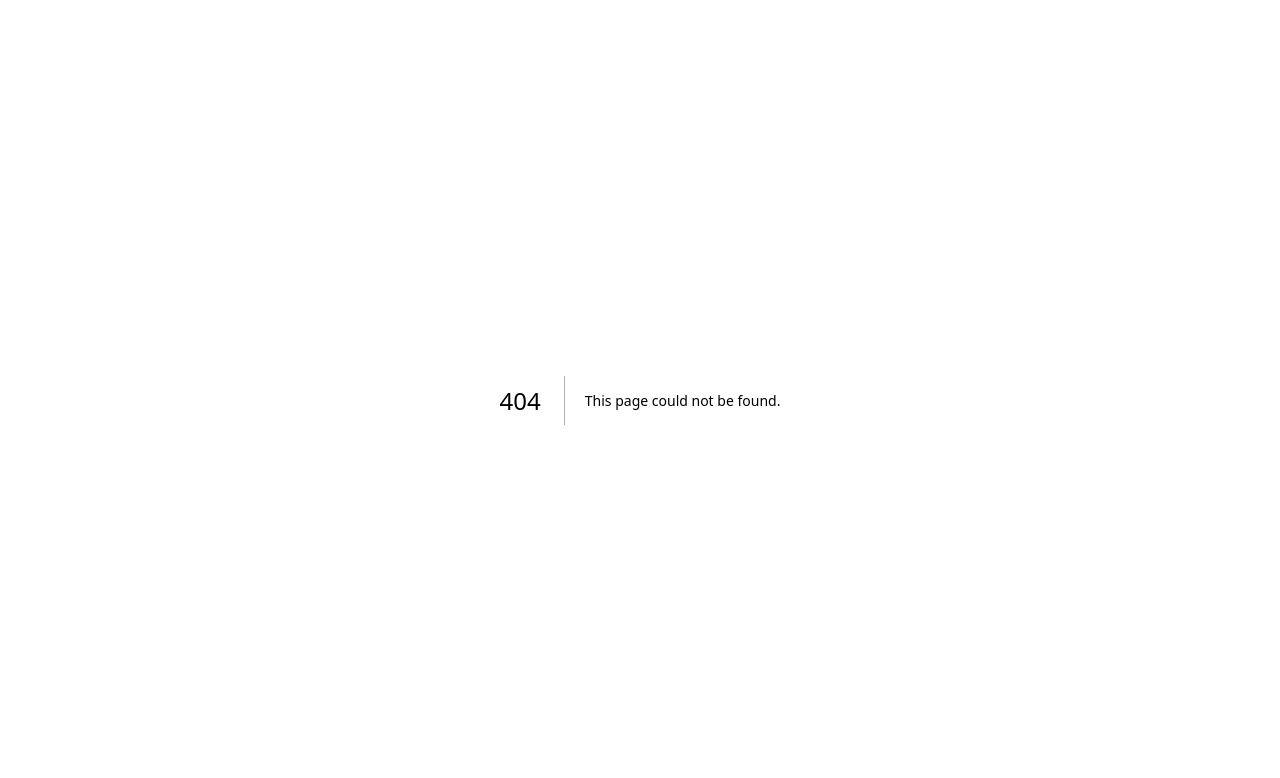
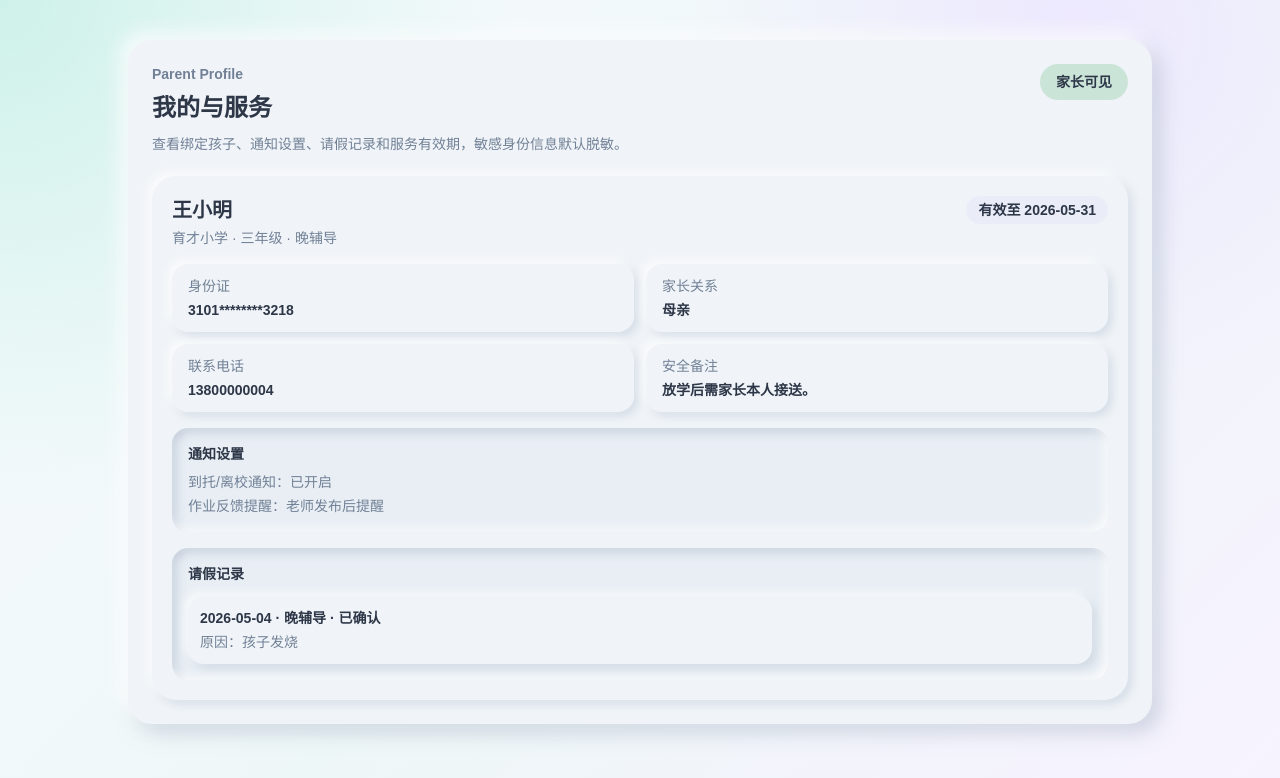
Before and after one commit to yyshi127/After_Class, a Next.js app: page /parent/profile in a window 1280 px wide. Before the commit this address had no page. Shown: the top 778 px of the page. Built offline with nearby package versions, Linux system fonts and the light colour scheme.

Commit message:
feat(ui): add parent profile service page

```diff
--- /dev/null
+++ b/app/parent/profile/page.tsx
@@ -0,0 +1,71 @@
+import { getGuardianVisibleServiceValidity } from '@/domain/billing/service-validity';
+import { getParentProfileStudents } from '@/domain/parent/profile';
+import { ParentProfileServicePage } from '@/components/parent/parent-profile-service-page';
+import { DEMO_SEED } from '@/prisma/seed-data';
+
+const demoGuardian = DEMO_SEED.users.find((user) => user.role === 'GUARDIAN');
+const demoStudent = DEMO_SEED.students[0];
+
+const guardianActor = demoGuardian
+  ? {
+      id: demoGuardian.id,
+      role: demoGuardian.role,
+      guardianStudentIds: DEMO_SEED.guardianStudents
+        .filter((binding) => binding.guardianUserId === demoGuardian.id)
+        .map((binding) => binding.studentId),
+    }
+  : null;
+
+const serviceValidities = guardianActor && demoStudent
+  ? getGuardianVisibleServiceValidity({
+      guardian: guardianActor,
+      records: [
+        {
+          id: 'billing-wang-demo-202605',
+          campusId: demoStudent.campusId,
+          studentId: demoStudent.id,
+          studentName: demoStudent.name,
+          serviceType: demoStudent.serviceType,
+          billingCycle: 'MONTHLY',
+          periodStart: new Date('2026-05-01T00:00:00.000Z'),
+          periodEnd: new Date('2026-05-31T23:59:59.000Z'),
+          amountDue: 1800,
+          amountPaid: 1800,
+          balanceAmount: 0,
+          debtAmount: 0,
+          validUntil: new Date('2026-05-31T23:59:59.000Z'),
+        },
+      ],
+    })
+  : [];
+
+const profiles = guardianActor
+  ? getParentProfileStudents({
+      guardian: guardianActor,
+      students: DEMO_SEED.students,
+      guardianBindings: DEMO_SEED.guardianStudents,
+      serviceValidities,
+      leaveRecords: demoStudent
+        ? [
+            {
+              id: 'leave-wang-20260504',
+              studentId: demoStudent.id,
+              leaveDate: '2026-05-04',
+              serviceType: demoStudent.serviceType,
+              reason: '孩子发烧',
+              status: '已确认',
+            },
+          ]
+        : [],
+    })
+  : [];
+
+export default function ParentProfilePage() {
+  return (
+    <main aria-label="家长我的服务页" className="min-h-screen overflow-x-hidden px-4 py-6 text-text sm:px-6 sm:py-10">
+      <div className="mx-auto grid max-w-5xl gap-6">
+        <ParentProfileServicePage profiles={profiles} />
+      </div>
+    </main>
+  );
+}
--- /dev/null
+++ b/components/parent/parent-profile-service-page.tsx
@@ -0,0 +1,76 @@
+import type { ParentProfileStudent } from '@/domain/parent/profile';
+
+export function ParentProfileServicePage({ profiles }: { profiles: readonly ParentProfileStudent[] }) {
+  return (
+    <section aria-label="家长我的服务" className="rounded-neu bg-surface p-5 shadow-neu sm:p-6">
+      <div className="flex flex-wrap items-start justify-between gap-3">
+        <div>
+          <p className="text-sm font-semibold text-muted">Parent Profile</p>
+          <h1 className="mt-2 font-heading text-2xl font-bold">我的与服务</h1>
+          <p className="mt-2 text-sm leading-6 text-muted">查看绑定孩子、通知设置、请假记录和服务有效期，敏感身份信息默认脱敏。</p>
+        </div>
+        <span className="rounded-full bg-mint/50 px-4 py-2 text-sm font-semibold">家长可见</span>
+      </div>
+
+      {profiles.length === 0 ? (
+        <p className="mt-5 rounded-2xl bg-background p-4 text-sm text-muted shadow-neu-sm">暂无绑定孩子信息。</p>
+      ) : (
+        <div className="mt-5 grid gap-4">
+          {profiles.map((profile) => (
+            <article key={profile.id} className="overflow-hidden rounded-3xl bg-background p-4 shadow-neu-sm sm:p-5">
+              <div className="flex flex-wrap items-start justify-between gap-3">
+                <div>
+                  <h2 className="font-heading text-xl font-bold">{profile.name}</h2>
+                  <p className="mt-1 text-sm text-muted">
+                    {profile.school} · {profile.grade} · {profile.serviceType}
+                  </p>
+                </div>
+                <span className="rounded-full bg-lavender/50 px-3 py-1 text-sm font-semibold">{profile.serviceValidityLabel}</span>
+              </div>
+
+              <div aria-label={`${profile.name}孩子信息`} className="mt-4 grid gap-3 md:grid-cols-2" role="region">
+                <InfoLine label="身份证" value={profile.identityNumberMasked} />
+                <InfoLine label="家长关系" value={profile.relationship} />
+                <InfoLine label="联系电话" value={profile.guardianPhone} />
+                <InfoLine label="安全备注" value={profile.safetyNote} />
+              </div>
+
+              <div aria-label={`${profile.name}通知设置`} className="mt-4 rounded-2xl bg-surfaceAlt p-4 shadow-neu-inset" role="region">
+                <p className="text-sm font-bold">通知设置</p>
+                <p className="mt-2 text-sm text-muted">到托/离校通知：{profile.notifyEnabled ? '已开启' : '已关闭'}</p>
+                <p className="mt-1 text-sm text-muted">作业反馈提醒：老师发布后提醒</p>
+              </div>
+
+              <div aria-label={`${profile.name}请假记录`} className="mt-4 rounded-2xl bg-surfaceAlt p-4 shadow-neu-inset" role="region">
+                <p className="text-sm font-bold">请假记录</p>
+                {profile.leaveRecords.length === 0 ? (
+                  <p className="mt-2 text-sm text-muted">暂无请假记录。</p>
+                ) : (
+                  <div className="mt-3 grid gap-3">
+                    {profile.leaveRecords.map((record) => (
+                      <div key={record.id} className="rounded-2xl bg-background p-3 text-sm shadow-neu-sm">
+                        <p className="font-semibold">
+                          {record.leaveDate} · {record.serviceType} · {record.status}
+                        </p>
+                        <p className="mt-1 text-muted">原因：{record.reason}</p>
+                      </div>
+                    ))}
+                  </div>
+                )}
+              </div>
+            </article>
+          ))}
+        </div>
+      )}
+    </section>
+  );
+}
+
+function InfoLine({ label, value }: { label: string; value: string }) {
+  return (
+    <div className="rounded-2xl bg-surface px-4 py-3 text-sm shadow-neu-sm">
+      <p className="text-muted">{label}</p>
+      <p className="mt-1 break-all font-semibold">{value}</p>
+    </div>
+  );
+}
--- /dev/null
+++ b/domain/parent/profile.ts
@@ -0,0 +1,86 @@
+import { canAccessStudent, type PermissionActor } from '@/domain/auth/permissions';
+import type { ParentVisibleServiceValidity } from '@/domain/billing/service-validity';
+import type { ServiceType } from '@/domain/shared/enums';
+import { maskIdentityNumber } from '@/domain/students/identity';
+
+export type ParentProfileStudentSource = {
+  id: string;
+  name: string;
+  identityNumber: string | null;
+  school: string;
+  grade: string;
+  campusId: string;
+  classId: string | null;
+  serviceType: ServiceType;
+  safetyNote?: string | null;
+};
+
+export type ParentProfileGuardianBinding = {
+  guardianUserId: string;
+  studentId: string;
+  relationship: string;
+  phone: string;
+  notifyEnabled: boolean;
+};
+
+export type ParentLeaveRecord = {
+  id: string;
+  studentId: string;
+  leaveDate: string;
+  serviceType: ServiceType;
+  reason: string;
+  status: '待确认' | '已确认' | '已取消';
+};
+
+export type ParentProfileStudent = {
+  id: string;
+  name: string;
+  identityNumberMasked: string;
+  school: string;
+  grade: string;
+  serviceType: ServiceType;
+  relationship: string;
+  guardianPhone: string;
+  notifyEnabled: boolean;
+  safetyNote: string;
+  serviceValidityLabel: string;
+  leaveRecords: ParentLeaveRecord[];
+};
+
+export function getParentProfileStudents({
+  guardian,
+  students,
+  guardianBindings,
+  serviceValidities,
+  leaveRecords,
+}: {
+  guardian: PermissionActor;
+  students: readonly ParentProfileStudentSource[];
+  guardianBindings: readonly ParentProfileGuardianBinding[];
+  serviceValidities: readonly ParentVisibleServiceValidity[];
+  leaveRecords: readonly ParentLeaveRecord[];
+}): ParentProfileStudent[] {
+  return students
+    .filter((student) => canAccessStudent(guardian, student))
+    .map((student) => {
+      const binding = guardianBindings.find(
+        (item) => item.guardianUserId === guardian.id && item.studentId === student.id,
+      );
+      const validity = serviceValidities.find((item) => item.studentId === student.id);
+
+      return {
+        id: student.id,
+        name: student.name,
+        identityNumberMasked: maskIdentityNumber(student.identityNumber) ?? '未登记',
+        school: student.school,
+        grade: student.grade,
+        serviceType: student.serviceType,
+        relationship: binding?.relationship ?? '未登记',
+        guardianPhone: binding?.phone ?? '未登记',
+        notifyEnabled: binding?.notifyEnabled ?? false,
+        safetyNote: student.safetyNote ?? '暂无特殊安全备注',
+        serviceValidityLabel: validity ? `有效至 ${validity.validUntil.toISOString().slice(0, 10)}` : '暂无服务有效期记录',
+        leaveRecords: leaveRecords.filter((record) => record.studentId === student.id),
+      };
+    });
+}
```
Also changed, not shown: 3 other files (tests, documents, lock files or other folders).
